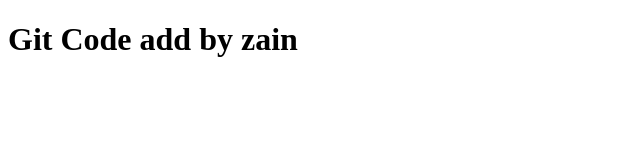
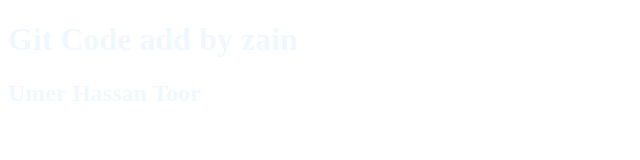
Before and after one commit to zain0469/code, a plain HTML site: page index.html in a window 1280 px wide. Shown: the whole page, without its empty margins (0-640 px from the left). Drawn offline with Linux system fonts and the light colour scheme.

Commit message:
CSS File

```diff
--- /dev/null
+++ b/index.css
@@ -0,0 +1,3 @@
+body{
+    color: aliceblue;
+}
--- a/index.html
+++ b/index.html
@@ -4,8 +4,10 @@
     <meta charset="UTF-8">
     <meta name="viewport" content="width=device-width, initial-scale=1.0">
     <title>Document</title>
+    <link rel="stylesheet" href="index.css">
 </head>
 <body>
     <h1>Git Code add by zain</h1>
+    <h2>Umer Hassan Toor</h2>
 </body>
 </html>
```
